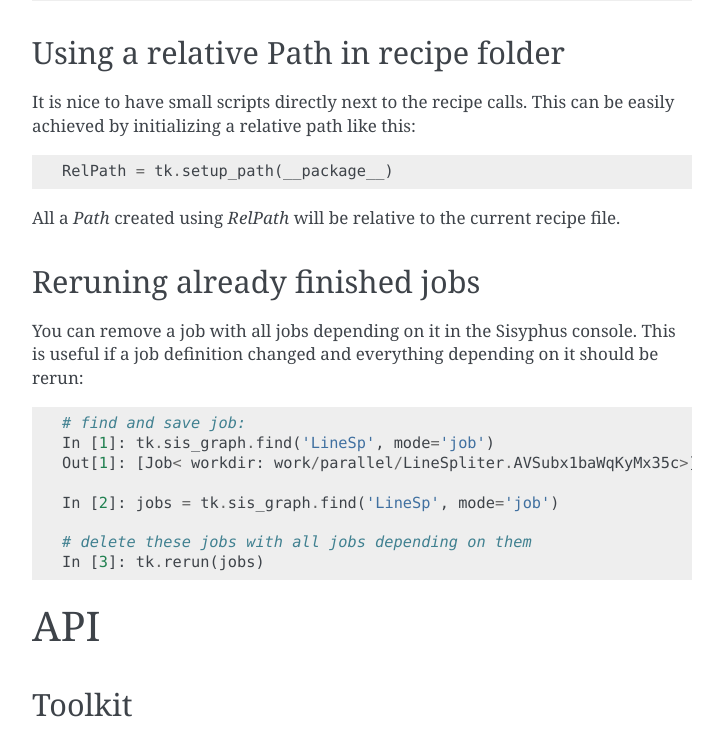
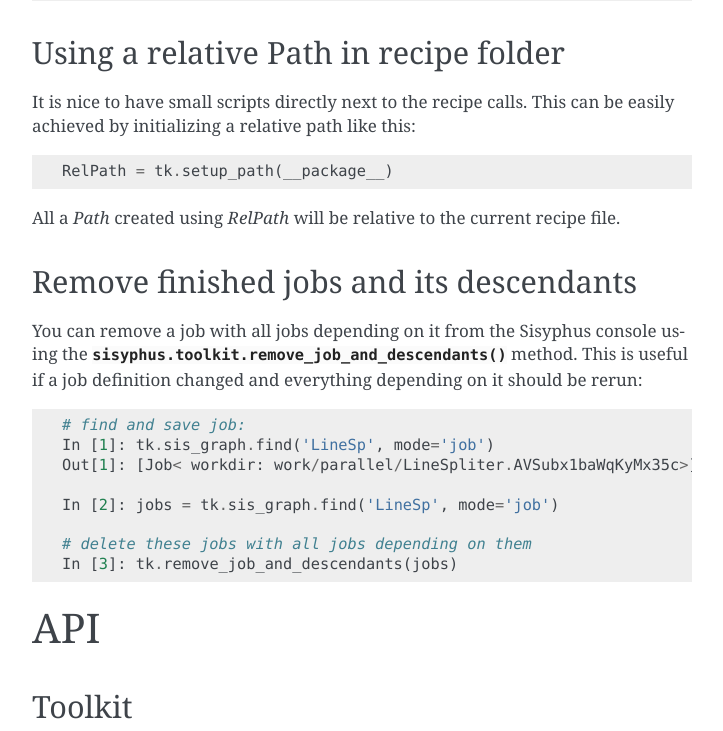
Before and after one commit to rwth-i6/sisyphus, a Sphinx documentation site: the page built from doc/index.rst, in a window 1280 px wide and 900 px high, scrolled down 5380 px, cut to the strip 0-731 px from the top of the window. Shown: the whole strip, without its empty margins (388-1111 px from the left). Built offline with Sphinx 7.4.7, drawn with Linux system fonts in a browser that asks for light colours; some of the changed text lies outside the part shown.

Commit message:
Renamed rerun to remove_job_and_descendants

```diff
--- a/doc/index.rst
+++ b/doc/index.rst
@@ -217,10 +217,11 @@ It is nice to have small scripts directly next to the recipe calls. This can be
 
 All a `Path` created using `RelPath` will be relative to the current recipe file.
 
-Reruning already finished jobs
-------------------------------
+Remove finished jobs and its descendants
+----------------------------------------
 
-You can remove a job with all jobs depending on it in the Sisyphus console.
+You can remove a job with all jobs depending on it from the Sisyphus console using the
+:py:meth:`sisyphus.toolkit.remove_job_and_descendants` method.
 This is useful if a job definition changed and everything depending on it should be rerun::
 
     # find and save job:
@@ -230,7 +231,7 @@ This is useful if a job definition changed and everything depending on it should
     In [2]: jobs = tk.sis_graph.find('LineSp', mode='job')
 
     # delete these jobs with all jobs depending on them
-    In [3]: tk.rerun(jobs)
+    In [3]: tk.remove_job_and_descendants(jobs)
 
 API
 ===
```
Also changed, not shown: 1 other file.
